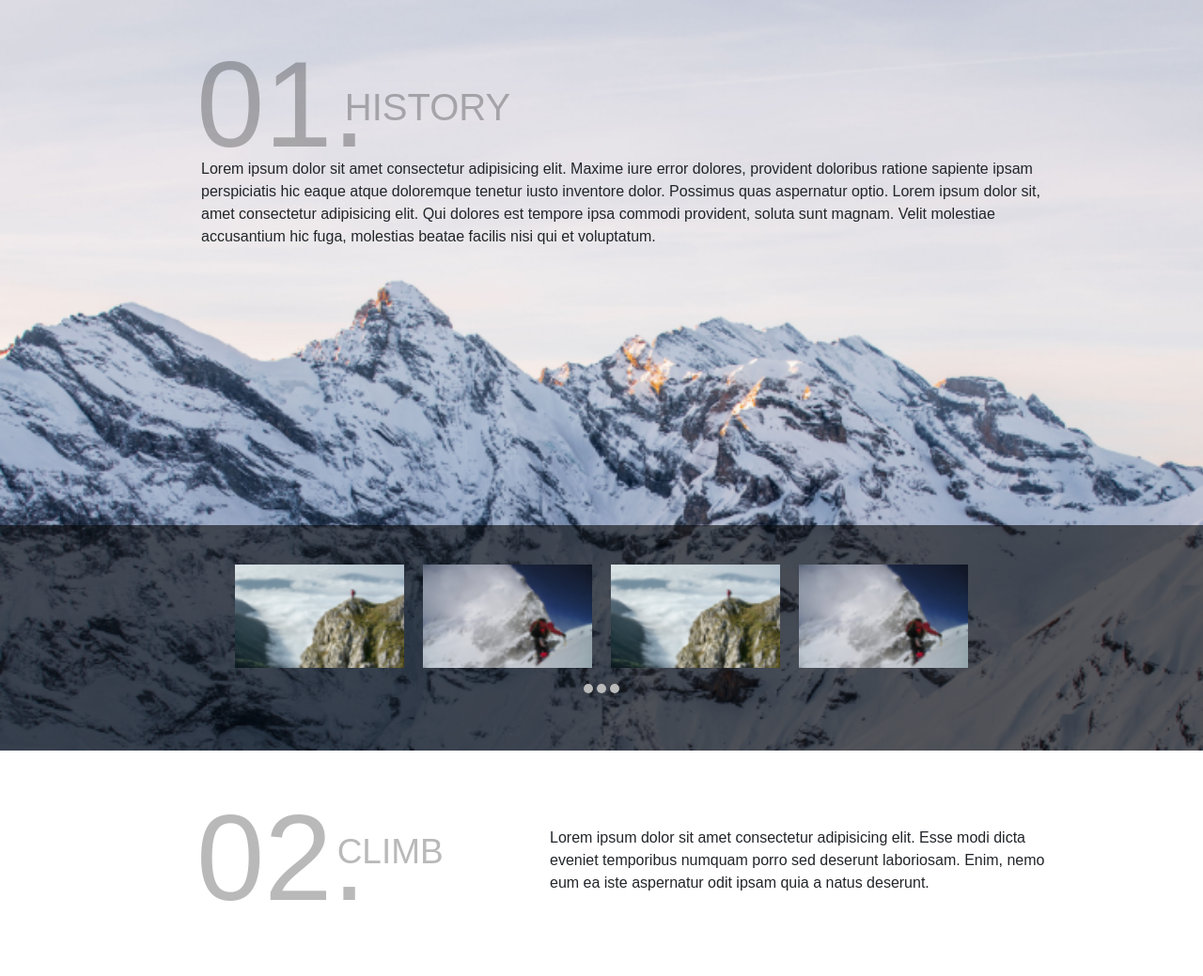
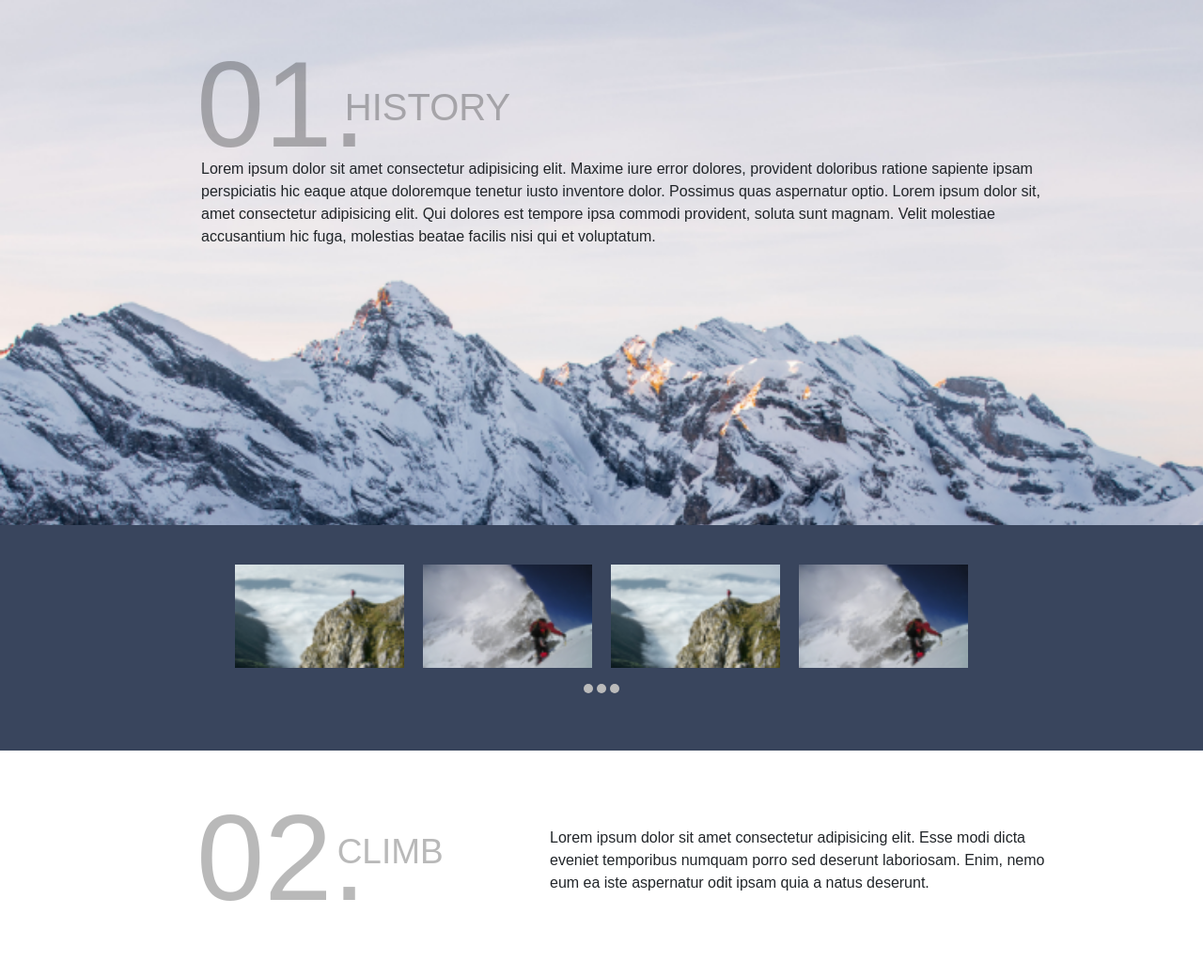
Before and after one commit to savantakash/Los-Angeles-Mountain-Website, a PHP site: page / in a window 1280 px wide. Shown: the part 610-1649 px from the top of the page at 94% size. Run offline with PHP 8.4, Linux system fonts and the light colour scheme.

Commit message:
updated backgroundcolor of thumbnail

```diff
--- a/index.html
+++ b/index.html
@@ -180,7 +180,7 @@
         <div class="footer">
             <img class="laicon" src="image/footer.svg" />
             <div class="nav2">
-                <p style="margin-top:5%">COPYRIGHT 2016. ALL RIGHTS RESERVED.</p>
+                <p style="color:#617193;margin-top:5% ">COPYRIGHT 2016. ALL RIGHTS RESERVED.</p>
             </div>
         </div>
     </div>
--- a/style.css
+++ b/style.css
@@ -393,7 +393,7 @@
     }
     .blackbg {
         position: absolute;
-        background-color: rgb(8, 8, 8, 0.6);
+        background-color: #39455D;
         height: 30vh;
         width: 100%;
         bottom: 0px;
```
